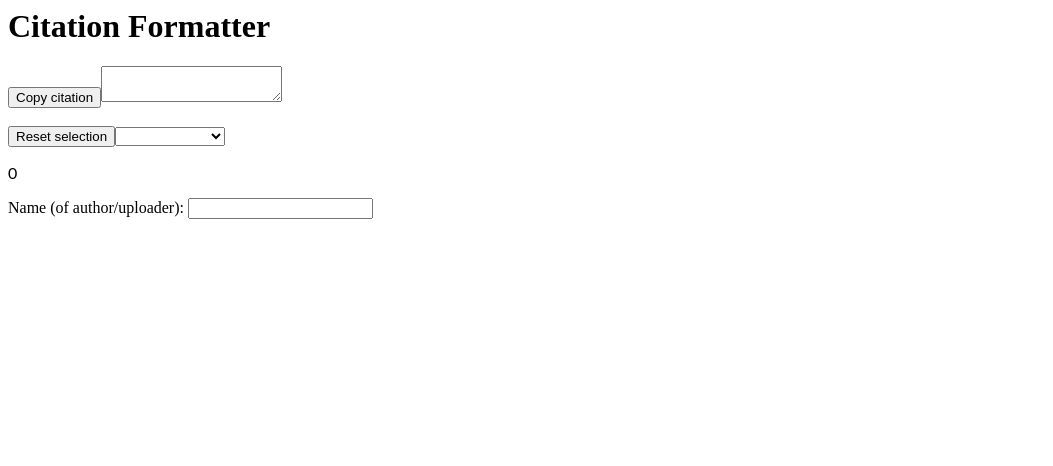
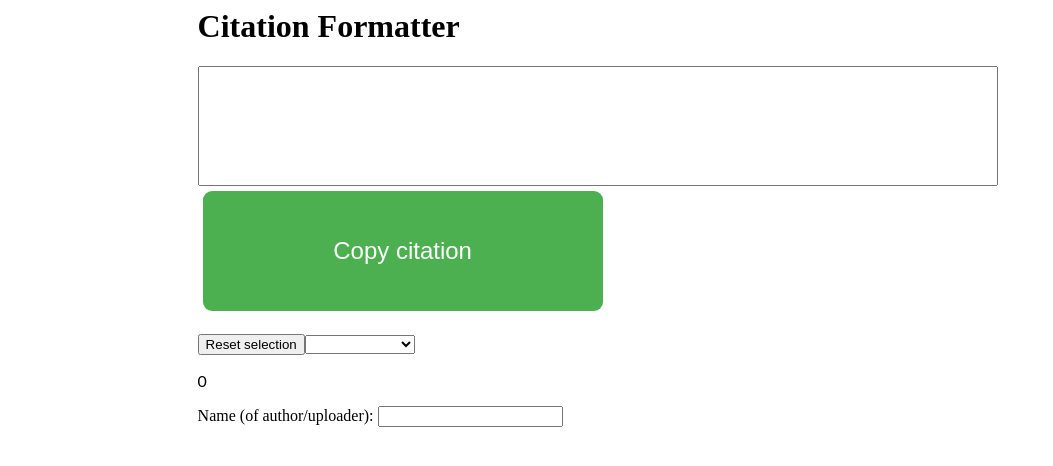
Before and after one commit to DeveloperAgenzil/agenzil-citation-formatter, an Angular app: page / in a window 1280 px wide. Shown: the top 466 px of the page, without its empty margins (0-1053 px from the left). Built offline with nearby package versions, Linux system fonts and the light colour scheme.

Commit message:
3 files modified

```diff
--- a/src/app/app.component.css
+++ b/src/app/app.component.css
@@ -1,3 +1,24 @@
 p {
   font-family: Lato;
 }
+
+button[name='copyCitationButton'] {
+  background-color: #4caf50;
+  border: none;
+  border-radius: 9px;
+  color: white;
+  text-align: center;
+  text-decoration: none;
+  display: inline-block;
+  font-size: 24px;
+  transition-duration: 0.4s;
+  cursor: pointer;
+  width: 400px;
+  height: 120px;
+  margin: 5px;
+}
+
+button:hover[name='copyCitationButton'] {
+  background-color: #8aa18a; /* Green */
+  color: white;
+}
--- a/src/app/app.component.html
+++ b/src/app/app.component.html
@@ -1,6 +1,17 @@
+<div style="margin: auto; width: 70%;">
   <h1>Citation Formatter</h1>
 
-<button>Copy citation</button><textarea readonly="true"></textarea> <br /><br />
+  <textarea
+    readonly="true"
+    style="width: 800px; height: 120px; resize: none; font-size: 20px;"
+    >{{ citationString }}</textarea
+  >
+
+  <button name="copyCitationButton" (click)="FormatCitationString(nameInput)">
+    Copy citation
+  </button>
+
+  <br /><br />
 
   <button (click)="ResetSelectedItemId()">Reset selection</button>
 
@@ -13,4 +24,5 @@
   <p>{{ selectedItemId }}</p>
 
   <label>Name (of author/uploader): </label>
-<input type="text" (keyup)="FormatNameInput($event)" />
+  <input type="text" #nameInput (keyup)="FormatNameInput($event)" />
+</div>
--- a/src/app/app.component.ts
+++ b/src/app/app.component.ts
@@ -8,6 +8,7 @@ import { Iitem } from './Interfaces/selection.interface';
 })
 export class AppComponent {
   public selectedItemId: number = 0;
+  public citationString: string;
 
   public ResetSelectedItemId() {
     this.selectedItemId = 0;
@@ -19,10 +20,13 @@ export class AppComponent {
     { id: 2, name: 'Book: no auth.' },
   ];
 
+  public FormatCitationString(nameInput) {
+    this.citationString = nameInput.value + 'test';
+  }
   public GetSelectedItemId() {
     console.log(this.selectedItemId);
   }
   public FormatNameInput(event) {
-    console.log(event.target.value);
+    this.citationString = event.target.value;
   }
 }
```
Lines whose indentation alone changed are shown as unchanged.
